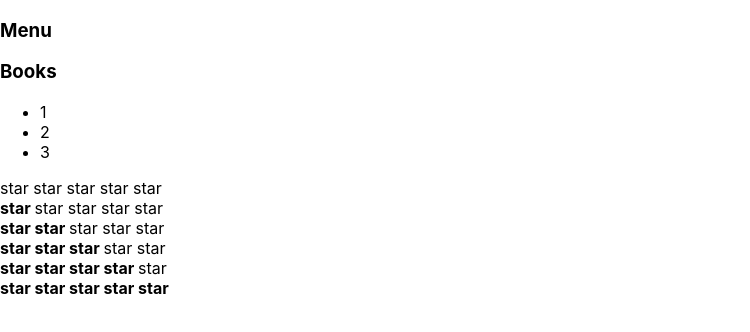
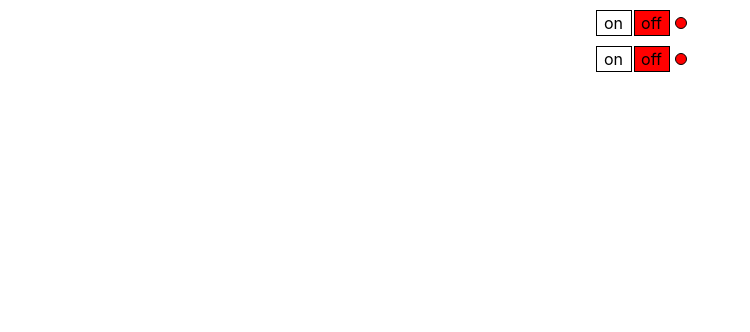
Before and after one commit to V-Sugak/react-kabzda-kak-prosto, a React (Create React App) app: page / in a window 1280 px wide. Shown: the top 332 px of the page, without its empty margins (0-750 px from the left). Built offline with nearby package versions, Linux system fonts and the light colour scheme.

Commit message:
06-useState

```diff
--- a/src/App.tsx
+++ b/src/App.tsx
@@ -2,6 +2,7 @@ import React from 'react';
 import './App.css';
 import Accordion from "./components/Accordion/Accordion";
 import Rating from "./components/Rating/Rating";
+import {OnOff} from "./components/OnOff/OnOff";
 
 
 function App() {
@@ -11,14 +12,16 @@ function App() {
             {/* <PageTitle title={'This is App component'}/>
             <PageTitle title={'My friends'}/>
             <Rating value={3}/>*/}
-            <Accordion title={'Menu'} collapsed={true}/>
+            {/*<Accordion title={'Menu'} collapsed={true}/>
             <Accordion title={'Books'} collapsed={false}/>
             <Rating value={0}/>
             <Rating value={1}/>
             <Rating value={2}/>
             <Rating value={3}/>
             <Rating value={4}/>
-            <Rating value={5}/>
+            <Rating value={5}/>*/}
+            <OnOff/>
+            <OnOff/>
         </div>
     )
 }
--- /dev/null
+++ b/src/components/OnOff/OnOff.module.css
@@ -0,0 +1,31 @@
+.contenes {
+    text-align: center;
+    display: block;
+    margin: 10px;
+}
+
+.button {
+    width: 30px;
+    height: 20px;
+    border: 1px solid black;
+    display: inline-block;
+    padding: 2px;
+    margin-left: 2px;
+}
+
+.bulb {
+    width: 10px;
+    height: 10px;
+    border-radius: 50%;
+    border: 1px solid black;
+    margin-left: 5px;
+    display: inline-block;
+}
+
+.on {
+    background-color: green;
+}
+
+.off {
+    background-color: red;
+}
--- /dev/null
+++ b/src/components/OnOff/OnOff.tsx
@@ -0,0 +1,17 @@
+import React, {useState} from "react";
+import s from "./OnOff.module.css"
+
+type OnOffPropsType = {
+//    on:boolean
+}
+
+export const OnOff = (props: OnOffPropsType) => {
+    const [on, setOn] = useState<boolean>(false)
+    return (
+        <div className={s.contenes}>
+            <div onClick={() => setOn(true)} className={`${on ? `${s.on}` : ''}  ${s.button}`}>on</div>
+            <div onClick={() => setOn(false)} className={`${on ? '' : `${s.off}`} ${s.button}`}>off</div>
+            <div className={`${on ? `${s.on}` : `${s.off}`} ${s.bulb} `}/>
+        </div>
+    )
+}
```
